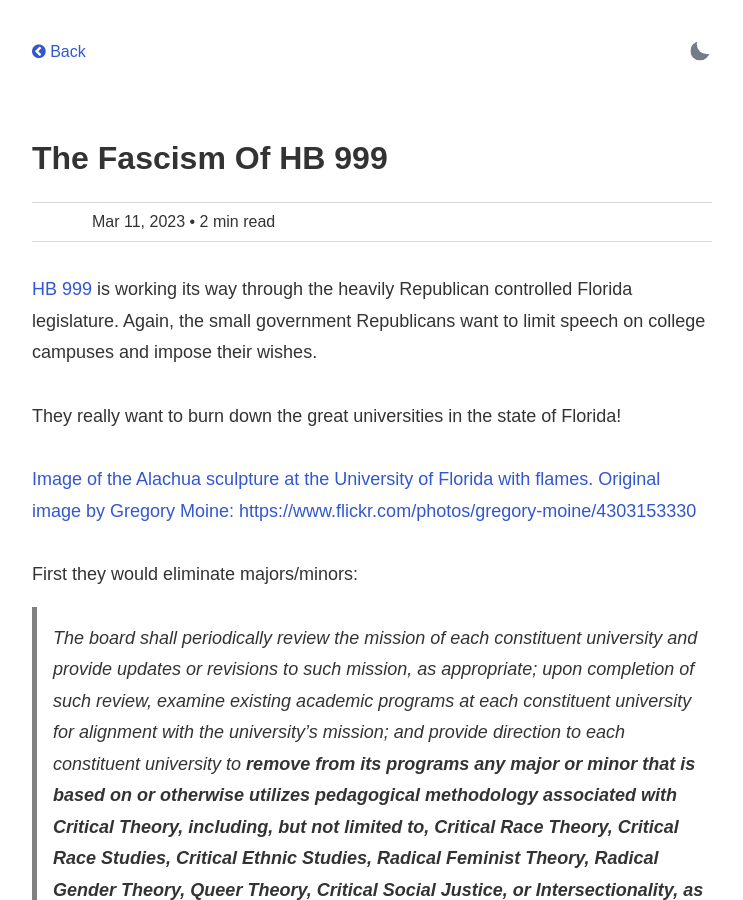
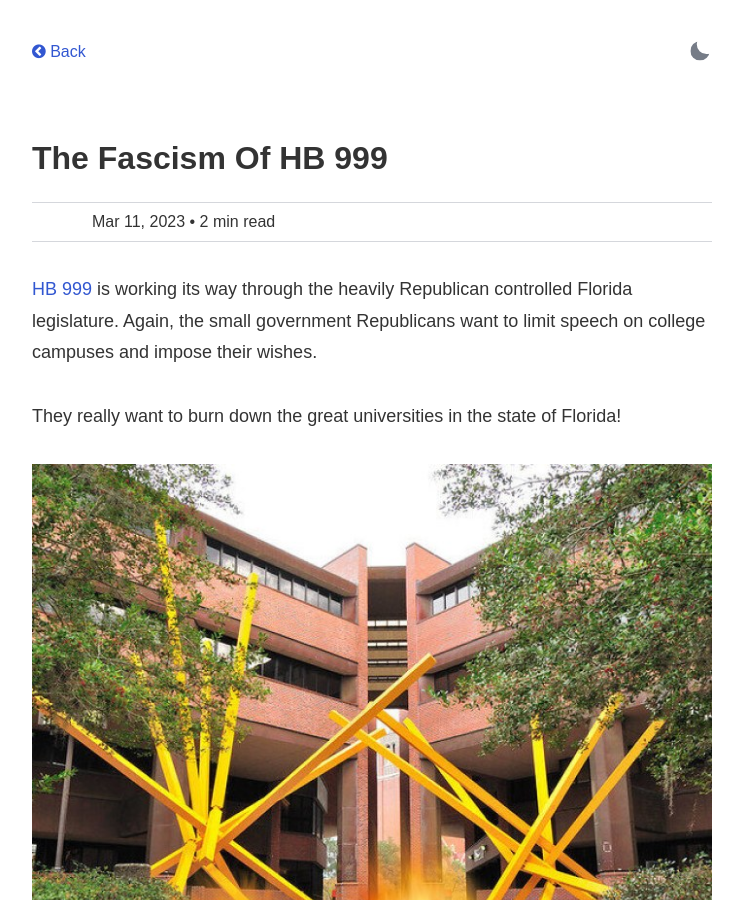
Before and after one commit to mgitz/f-d, a Jekyll site: the page built from _posts/2023-03-11-Fascism_taking_down_universities.md, in a window 1280 px wide and 900 px high. Shown: the whole window, without its empty margins (268-1011 px from the left). Built offline with Jekyll 4.4.1, drawn with Linux system fonts in a browser that asks for light colours; some web fonts are replaced; comment, search, counter and statistics services are not loaded.

Commit message:
Fix image

```diff
--- a/_posts/2023-03-11-Fascism_taking_down_universities.md
+++ b/_posts/2023-03-11-Fascism_taking_down_universities.md
@@ -12,7 +12,7 @@ thumb: /img/Burning_down_universities.jpg
 
 They really want to burn down the great universities in the state of Florida!
 
-[Image of the Alachua sculpture at the University of Florida with flames. Original image by Gregory Moine: https://www.flickr.com/photos/gregory-moine/4303153330](/img/Burning_down_universities.jpg)
+![Image of the Alachua sculpture at the University of Florida with flames. Original image by Gregory Moine: https://www.flickr.com/photos/gregory-moine/4303153330](/img/Burning_down_universities.jpg)
 
 First they would eliminate majors/minors:
 
```
